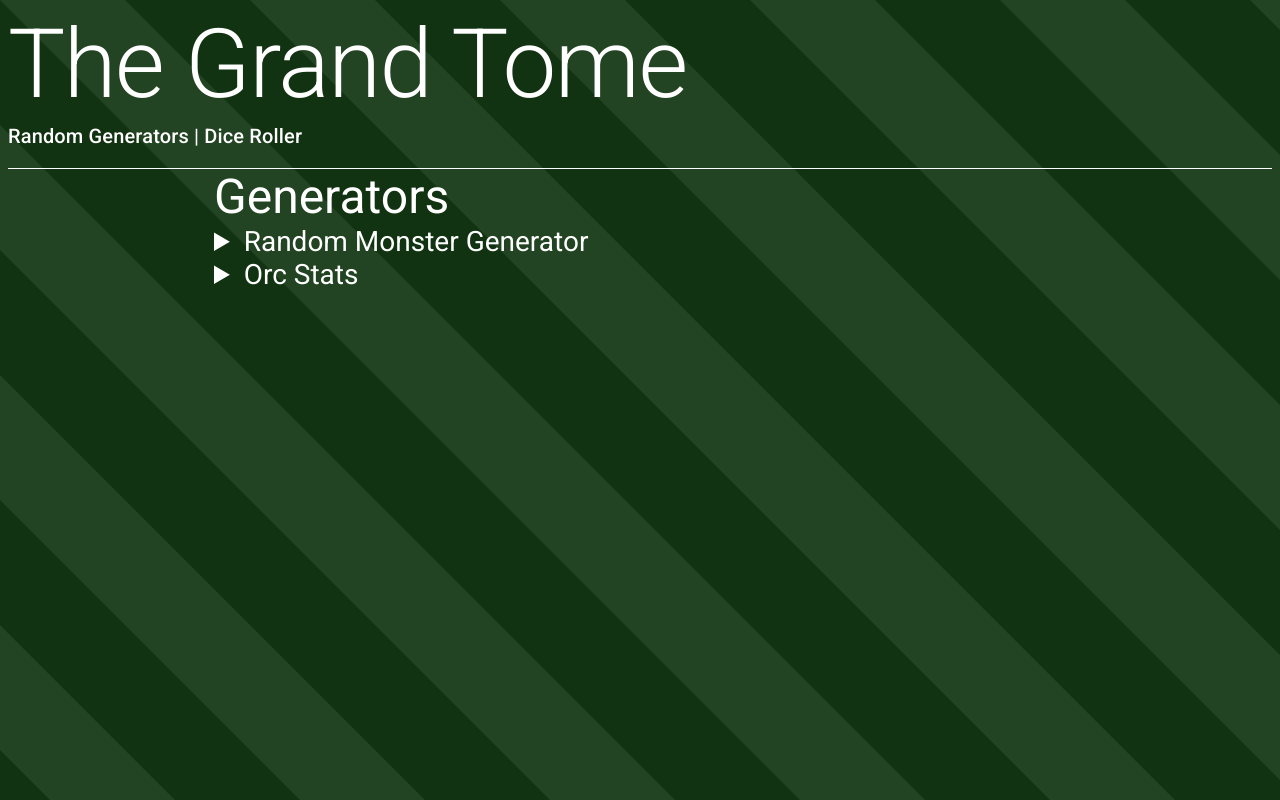
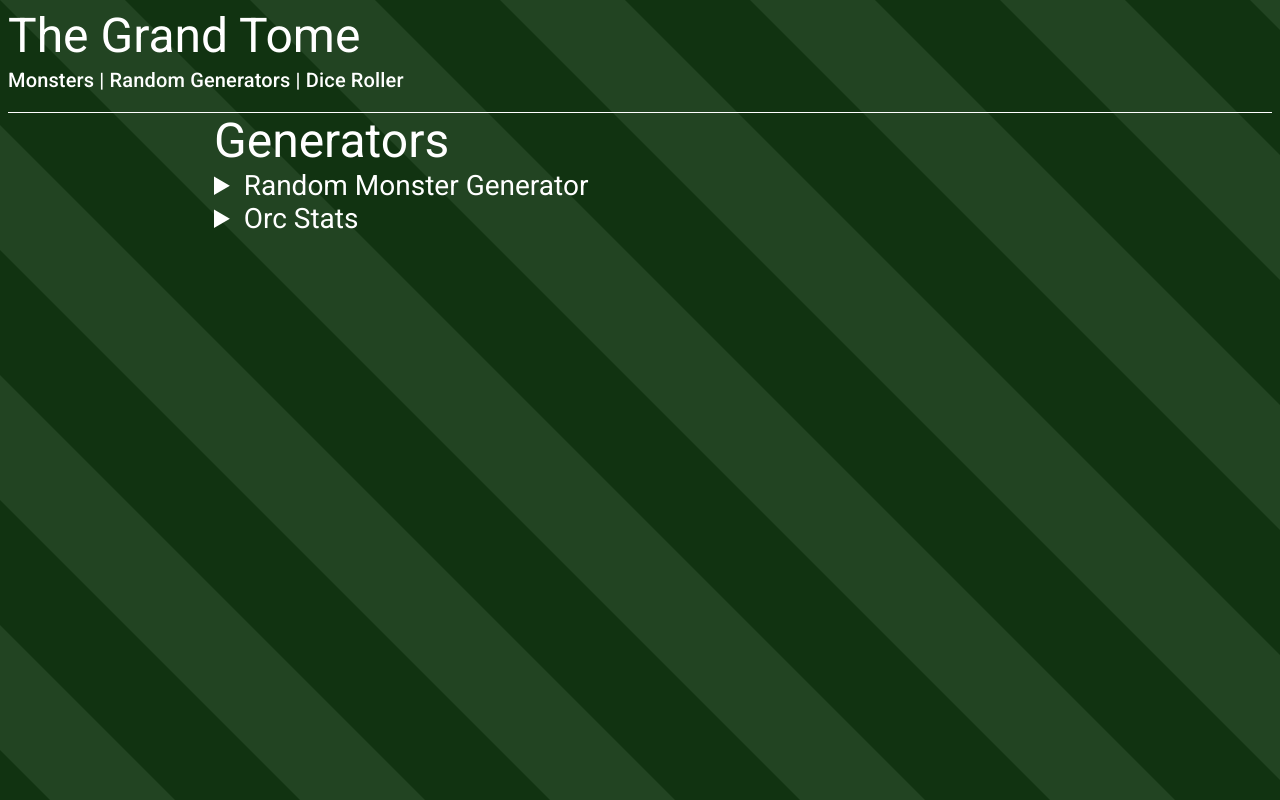
Before and after one commit to boosterlong/booster-ttrpg, a React (Create React App) app: page /generators in a window 1280 px wide. Built offline with nearby package versions, Linux system fonts and the light colour scheme; no server answers.

Commit message:
Fixed statblocks, added monster list

```diff
--- a/src/App.js
+++ b/src/App.js
@@ -18,7 +18,7 @@ export default function App() {
   return (
     <ThemeProvider theme={theme}>
       <div>
-        <Typography variant="h1">
+        <Typography variant="h3">
           <a className="unstyle" href="/">The Grand Tome</a>
         </Typography>
         <nav
@@ -28,6 +28,7 @@ export default function App() {
           }}
         >
           <Typography variant="h6">
+            <Link className="nav-link unstyle" to="/monsters">Monsters</Link> |{" "}
             <Link className="nav-link unstyle" to="/generators">Random Generators</Link> |{" "}
             <Link className="nav-link unstyle" to="/dice">Dice Roller</Link>
           </Typography>
--- a/src/assets/css/global.css
+++ b/src/assets/css/global.css
@@ -82,3 +82,26 @@ body {
 .ability-desc {
   padding-top: 1rem;
 }
+
+.monster-list-item {
+  color: white;
+  text-decoration: none;
+  padding: 0.5rem;
+  font-size: 1.3rem;
+  width: calc(100vw / 4);
+  flex-grow: 1;
+  text-align: center;
+  border-bottom: 1px solid rgba(255, 255, 255, 0.082);
+}
+
+@media screen and (max-width: 600px) {
+  .monster-list-item {
+    width: 100%;
+  }
+}
+
+.monster-list-container {
+  width: 100%;
+  display: flex;
+  flex-wrap: wrap;
+}
--- a/src/generators/monster.js
+++ b/src/generators/monster.js
@@ -133,7 +133,7 @@ export function RandomMonster() {
   return (
     <Container className="generator-card" maxWidth="md">
       {randomMonster}
-      <Button variant="contained" onClick={()=> randomlyGenerateMonster()}>Generate Random Monster</Button>
+      <Button variant="contained" onClick={() => randomlyGenerateMonster()}>Generate Random Monster</Button>
     </Container>)
 }
 
@@ -162,9 +162,10 @@ export function MonsterCard(name) {
     setMonster(monsterBlock(monster))
   }
 
+  generateMonster(name)
+
   return(
     <Container className="generator-card" maxWidth="md">
     {monster}
-    <Button variant="contained" onClick={()=> generateMonster(name)}>Generate Random Monster</Button>
   </Container>)
 }
--- a/src/index.js
+++ b/src/index.js
@@ -11,6 +11,7 @@ import Home from "./routes/home";
 import "./assets/css/global.css";
 import { Button } from "@mui/material";
 import SingleMonster from "./pages/singlemonster";
+import MonsterList from "./pages/monsterlist";
 
 const rootElement = document.getElementById("root");
 
@@ -29,8 +30,9 @@ render(
               </main>
             }
           />
+          <Route path="monsters" element={<MonsterList />} />
           <Route
-            path="monster/:id"
+            path="monsters/:id"
             element={<SingleMonster />}
           />
         </Route>
--- /dev/null
+++ b/src/pages/monsterlist.js
@@ -0,0 +1,23 @@
+import React from 'react';
+import { useState } from 'react';
+import { Link } from 'react-router-dom';
+
+export default function MonsterList() {
+
+  const [ monsters, setMonsters ] = useState('Pizza')
+
+  async function getMonsterList() {
+    const response = await fetch('https://blakechartrand.com/5e-SRD-Monsters.json');
+    const monsterList = await response.json();
+    const filteredNames = await monsterList.map(item => {
+      return <Link className="monster-list-item" to={item.index}>{item.name}</Link>
+    })
+    setMonsters(filteredNames)
+  }
+
+  getMonsterList()
+
+  return (<div className='monster-list-container'>
+      {monsters}
+    </div>)
+}
--- a/src/pages/singlemonster.js
+++ b/src/pages/singlemonster.js
@@ -1,5 +1,4 @@
 import React from 'react';
-import usePromise from 'react-promise';
 import { useParams } from 'react-router-dom';
 import { MonsterCard } from "../generators/monster";
 
```
